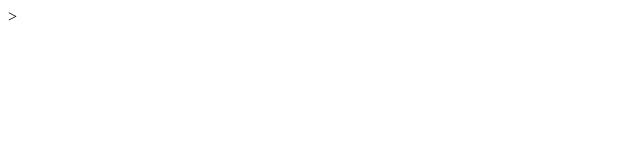
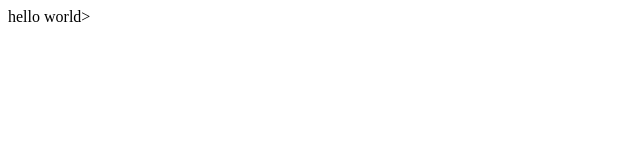
Before and after one commit to sagarbhardwaj5354/learngit, a plain HTML site: page index.html in a window 1280 px wide. Shown: the full height of the page, 0-640 px from the left. Drawn offline with Linux system fonts and the light colour scheme.

```diff
--- a/index.html
+++ b/index.html
@@ -1 +1 @@
-<p hello world>></p>
+<p >hello world></p>
```
